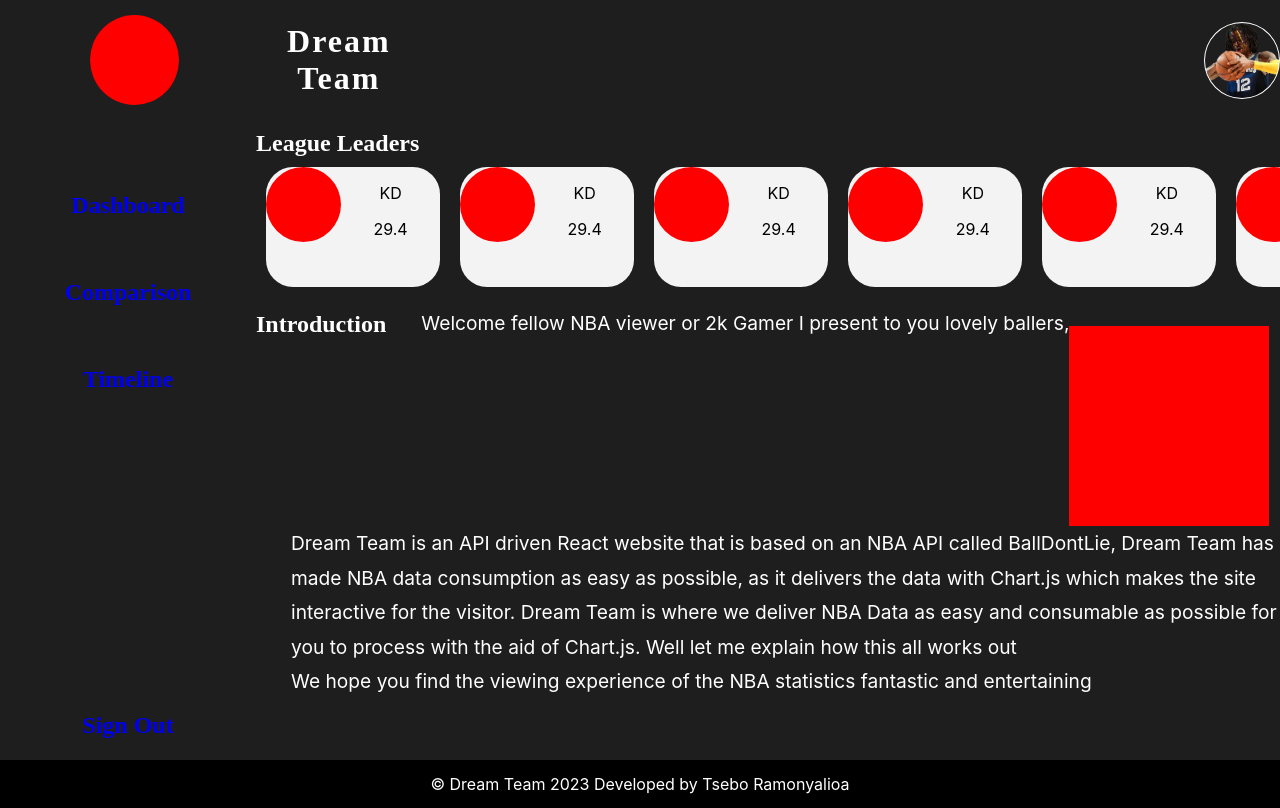
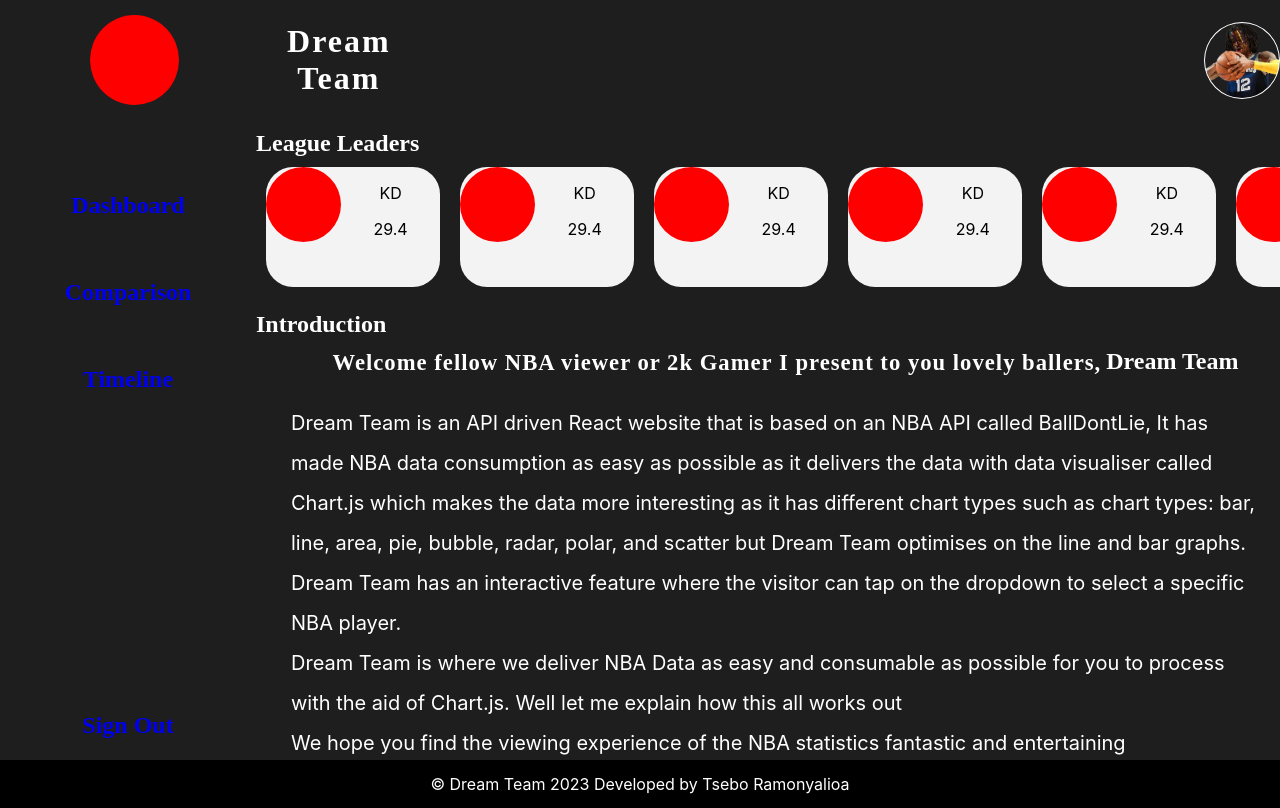
Before and after one commit to Tsebo200/Dream-Team, a React (Create React App) app: page / in a window 1280 px wide. Built offline with nearby package versions, Linux system fonts and the light colour scheme.

Commit message:
Fixing the Introductory Text Section

```diff
--- a/src/Pages/Landing.jsx
+++ b/src/Pages/Landing.jsx
@@ -32,18 +32,25 @@
 
         {/* Introduction */}
         <div className="introContainer">
-            <h2 className="introHeading">Introduction</h2>
+            <h2 className="introductionText">Introduction</h2>
 
-            <center><p className="introText">Welcome fellow NBA viewer or 2k Gamer I present to you lovely ballers,</p></center><br></br>
-            <div className="text-block"></div>
-            <p className="introText"> Dream Team is an API driven React website that is based on an NBA API called BallDontLie, Dream Team has made NBA data consumption as easy as possible,
-            as it delivers the data with Chart.js which makes the site interactive for the visitor.
+
+            <div className="textBlockOne">
+            <h4 className="introHeading">Welcome fellow NBA viewer or 2k Gamer I present to you lovely ballers,</h4>  <h2 className="dream-team-text">Dream Team</h2>
+            <br></br>
+            </div>
+            <div className="textBlockTwo">
+            <p className="introText"> Dream Team is an API driven React website that is based on an NBA API called BallDontLie,
+            It has made NBA data consumption as easy as possible as it delivers the data with data visualiser called Chart.js which makes the data more interesting
+            as it has different chart types such as chart types: bar, line, area, pie, bubble, radar, polar, and scatter but Dream Team optimises on the line and bar graphs.<br></br>
+            Dream Team has an interactive feature where the visitor can tap on the dropdown to select a specific NBA player.<br></br>
 
             Dream Team is where we deliver NBA Data as easy and consumable as possible for you to process with the aid of Chart.js.
 
             Well let me explain how this all works out<br></br>
 
             We hope you find the viewing experience of the NBA statistics fantastic and entertaining</p>
+            </div>
         </div>
 
 
--- a/src/Sass/header.sass
+++ b/src/Sass/header.sass
@@ -37,3 +37,9 @@
         // background: #464646
         border-radius: 100%
         margin-left: 60%
+
+    .dreamTeamHeading
+        font-family: Basketball
+        // font-family: avenir
+        color: white
+        letter-spacing: 2px
--- a/src/Sass/styles.sass
+++ b/src/Sass/styles.sass
@@ -3,9 +3,10 @@
     h2
         font-family: Avenir
     h1
-        font-family: Basketball
+        // font-family: Basketball
+        font-family: avenir
         color: white
-        letter-spacing: 2px
+        // letter-spacing: 2px
 
 h4
     // font-family: Basketball
@@ -22,11 +23,11 @@
 
 
 
+
+
 .mainContainer
     width: 100vw
     height: 100vh
-
-
 
 
 
@@ -142,14 +143,27 @@
     // background: red
     float: left
 
-    .introHeading
+    .introductionText
         margin: 5px 0px
         color: white
         float: left
 
-    .introText
-        // max-width: 90%
-        font-size: larger
+    .textBlockOne
+        width: 100%
+        height: 5vh
+        padding-bottom: 20px
+        // background: red
+        display: flex
+        flex-direction: row
+        flex-wrap: nowrap
+        justify-content: center
+        align-content: stretch
+        align-items: flex-start
+        float: left
+
+    .introHeading
+        font-size: 17pt
+        font-family: Avenir
         line-height: 180%
         margin-left: 35px
         margin-top: 0
@@ -157,11 +171,36 @@
         text-align: left
         float: left
 
-    .text-block
-        width: 200px
-        height: 200px
-        background: red
+    .textBlockTwo
+        width: 100%
+        height: 50vh
+        // background: red
+        display: flex
+        flex-direction: row
+        flex-wrap: nowrap
+        justify-content: center
+        align-content: stretch
+        align-items: flex-start
         float: left
+
+    .introText
+        font-size: 15pt
+        line-height: 180%
+        margin-left: 35px
+        margin-top: 0
+        line-height: 40px
+        padding-right: 25px
+        color: white
+        text-align: left
+        float: left
+
+    .dream-team-text
+        font-family: Basketball
+        color: white
+        margin-left: 5px
+        margin-top: 5px
+        float: left
+
 
 // Section 6
 .chartsContainer
--- a/src/components/Header.jsx
+++ b/src/components/Header.jsx
@@ -9,7 +9,7 @@
     <div className="header">
     <div className="logo"></div>
     <div className="spacingOne"></div>
-    <h1>Dream Team</h1>
+    <h1 className="dreamTeamHeading">Dream Team</h1>
     <div className="userIcon"></div>
     </div>
 
```
